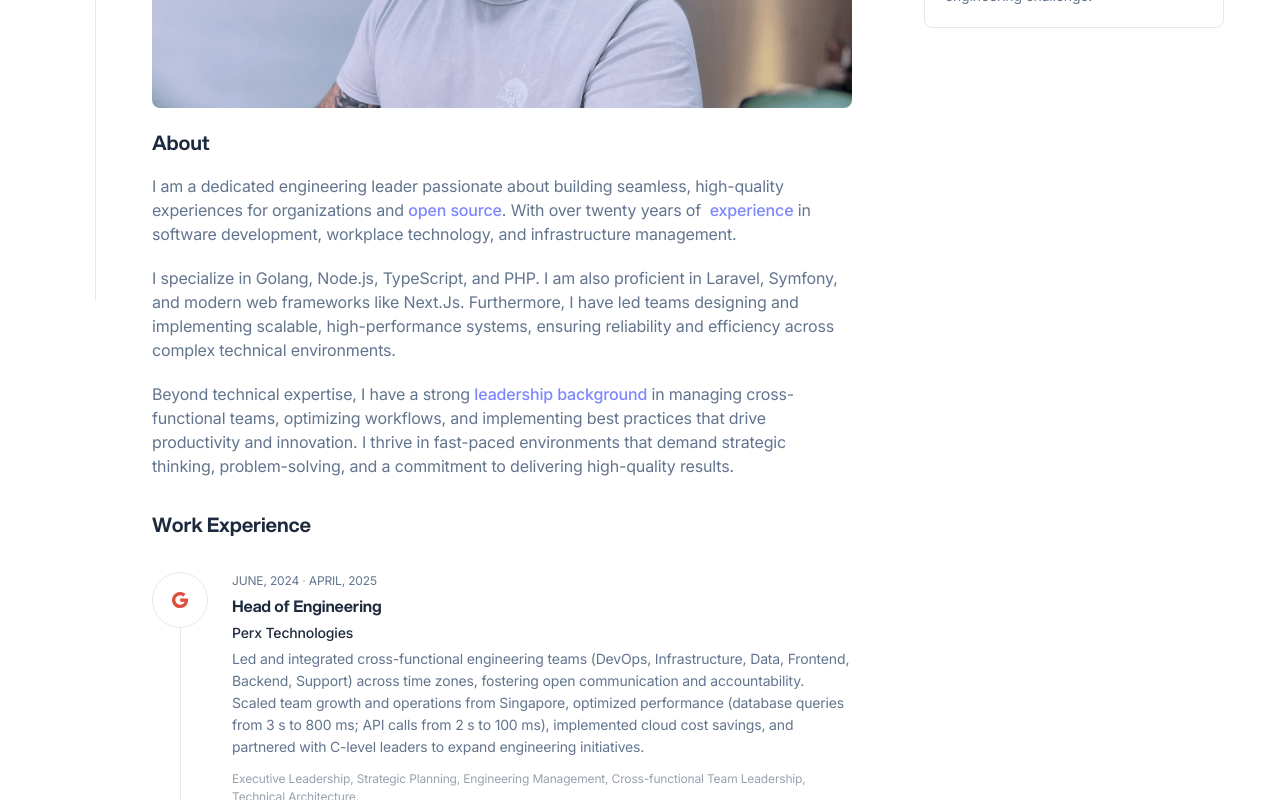
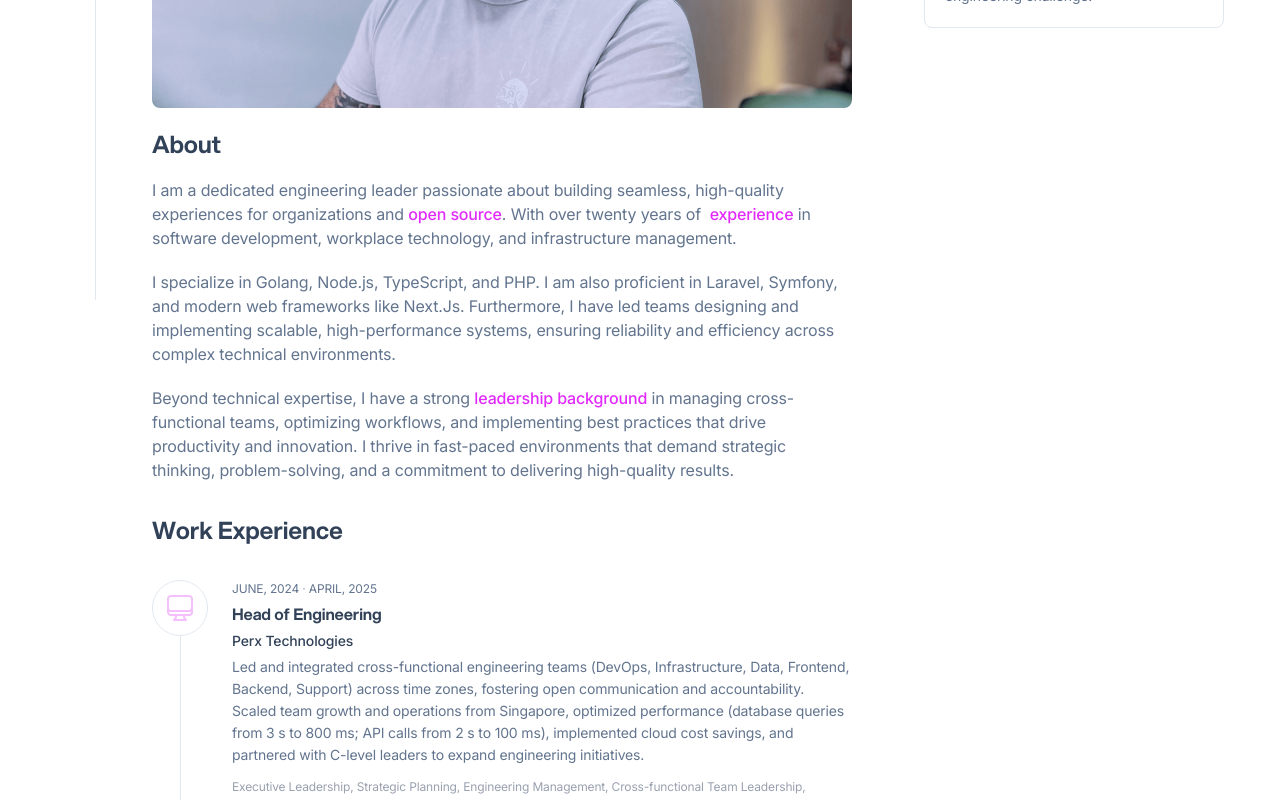
Before and after one commit to praesenx/api, a Vue app in the folder web/: page /about in a window 1280 px wide. Shown: the part 500-1300 px from the top of the page. Built offline with nearby package versions, Linux system fonts and the light colour scheme; a web font is replaced by a local one.

Commit message:
experience logos

```diff
--- a/web/src/css/support/blog.css
+++ b/web/src/css/support/blog.css
@@ -1,7 +1,7 @@
 .blog-link {
-    @apply text-indigo-400 font-medium;
-    @apply hover:text-indigo-500 hover:cursor-pointer hover:underline;
-    @apply dark:text-slate-500 dark:hover:text-slate-400;
+    @apply text-fuchsia-500 font-medium;
+    @apply hover:cursor-pointer hover:underline;
+    @apply dark:text-fuchsia-300 dark:hover:text-fuchsia-400;
 }
 
 .blog-h1 {
--- a/web/src/pages/AboutPage.vue
+++ b/web/src/pages/AboutPage.vue
@@ -10,12 +10,13 @@
 
 					<!-- Content -->
 					<div class="grow md:flex space-y-8 md:space-y-0 md:space-x-8 pt-12 md:pt-16 pb-16 md:pb-20">
-						<!-- Middle area -->
+
+                        <!-- Middle area -->
 						<div class="grow">
 							<div class="max-w-[700px]">
 								<section>
 									<!-- Page title -->
-									<h1 class="h1 blog-h1">
+									<h1 class="h1 font-aspekta mb-5 mt-5 text-slate-700 dark:text-slate-300">
 										Hi. I'm {{ user.profile.nickname }}
 										<span class="blog-fun-title-word-highlight">
 											<a :href="user.social.x.url" :title="user.social.x.title" target="_blank">{{ user.social.x.handle }}</a>
@@ -25,10 +26,10 @@
 									<img class="rounded-lg w-full mb-5" :src="aboutPicture" alt="About" />
 
 									<!-- Page content -->
-									<div class="text-slate-500 dark:text-slate-400 space-y-8">
+									<div class="space-y-8">
 										<div class="space-y-4">
-											<h3 class="h3 font-aspekta text-slate-800 dark:text-slate-100">About</h3>
-											<p class="block mb-5">
+											<h2 class="h2 font-aspekta text-slate-700 dark:text-slate-300">About</h2>
+											<p class="block mb-5 text-slate-500">
 												<span class="block">
 													I am a dedicated engineering leader passionate about building seamless, high-quality experiences for organizations and
 													<a class="blog-link" target="_blank" :href="user.social.github.url">open source</a>. With over twenty years of&nbsp;
@@ -37,12 +38,12 @@
 													</router-link>
 													in software development, workplace technology, and infrastructure management.
 												</span>
-												<span class="block mt-5">
+												<span class="block mt-5 text-slate-500">
 													I specialize in Golang, Node.js, TypeScript, and PHP. I am also proficient in Laravel, Symfony, and modern web frameworks like Next.Js. Furthermore, I have led teams designing and
 													implementing scalable, high-performance systems, ensuring reliability and efficiency across complex technical environments.
 												</span>
 											</p>
-											<p class="block mb-3">
+											<p class="block mb-3 text-slate-500">
 												Beyond technical expertise, I have a strong <a class="blog-link" :href="user.social.linkedin.url" target="_blank">leadership background</a> in managing cross-functional teams, optimizing
 												workflows, and implementing best practices that drive productivity and innovation. I thrive in fast-paced environments that demand strategic thinking, problem-solving, and a commitment to
 												delivering high-quality results.
@@ -51,8 +52,8 @@
 
 										<ExperiencePartial :experience="user.experience" />
 
-										<div class="space-y-5">
-											<h2 class="h3 font-aspekta text-slate-800 dark:text-slate-100">Let's Connect</h2>
+										<div class="mt-5 space-y-5">
+											<h2 class="h2 font-aspekta text-slate-700 dark:text-slate-300">Let's Connect</h2>
 											<p>
 												I’m excited to connect by <a class="blog-link" title="follow me on x" :href="`mailto:${user.profile.email}`">email</a> or
 												<a class="blog-link" target="_blank" :href="user.social.x">X</a> to chat about projects and ideas. I’m always open to freelance or long-term projects, so please feel free to reach out.
--- a/web/src/partials/ArticleItemPartial.vue
+++ b/web/src/partials/ArticleItemPartial.vue
@@ -15,7 +15,7 @@
                     </router-link>
 				</h3>
 				<div class="flex">
-					<div class="grow text-sm text-slate-500 dark:text-slate-500">
+					<div class="grow text-sm text-slate-500 dark:text-slate-600">
 						{{ item.excerpt }}
 					</div>
 					<router-link class="hidden lg:flex shrink-0 text-fuchsia-500 dark:text-sky-400 items-center justify-center w-12 group" :to="item.slug" tabindex="-1">
--- a/web/src/partials/ArticlesListPartial.vue
+++ b/web/src/partials/ArticlesListPartial.vue
@@ -1,6 +1,6 @@
 <template>
 	<section>
-		<h2 class="mb-5 font-aspekta text-slate-700 dark:text-sky-400 text-xl font-[650]">Latest Articles</h2>
+		<h2 class="mb-5 font-aspekta text-slate-700 dark:text-slate-300 text-xl font-[650]">Latest Articles</h2>
 
 		<!-- Filters -->
 		<ul class="flex flex-wrap text-sm border-b border-slate-100 dark:border-slate-800">
--- a/web/src/partials/ExperiencePartial.vue
+++ b/web/src/partials/ExperiencePartial.vue
@@ -1,6 +1,6 @@
 <template>
 	<div class="space-y-8">
-		<h2 class="h3 font-aspekta text-slate-800 dark:text-slate-100">Work Experience</h2>
+		<h2 class="h2 font-aspekta text-slate-700 dark:text-slate-300">Work Experience</h2>
 		<ul class="space-y-8">
 			<!-- Item -->
 			<li v-for="item in experience" :key="item.uuid" class="relative group">
@@ -10,17 +10,18 @@
 					<div
 						class="absolute left-0 h-14 w-14 flex items-center justify-center border border-slate-200 dark:border-slate-800 dark:bg-linear-to-t dark:from-slate-800 dark:to-slate-800/30 bg-white dark:bg-slate-900 rounded-full"
 					>
-						<svg xmlns="http://www.w3.org/2000/svg" width="16" height="16">
-							<path
-								fill="#DE4D3B"
-								d="M15.912 6.545h-7.75v3.273h4.393c-.702 2.182-2.437 2.91-4.428 2.91-2.12.002-3.992-1.368-4.601-3.37a4.693 4.693 0 0 1 1.959-5.307 4.854 4.854 0 0 1 5.722.33l2.414-2.265C10.947-.31 6.964-.69 3.867 1.186.771 3.06-.683 6.735.308 10.18c.99 3.445 4.185 5.822 7.819 5.82 4.477 0 8.525-2.91 7.785-9.456Z"
-							/>
-						</svg>
-					</div>
+
+                        <svg xmlns="http://www.w3.org/2000/svg" viewBox="0 0 24 24" stroke-width="1.5" stroke="currentColor" fill="currentColor" class="opacity-30 size-8 dark:opacity-30 fill-none text-fuchsia-500 dark:text-white">
+                            <path stroke-linecap="round" stroke-linejoin="round" d="M9 17.25v1.007a3 3 0 0 1-.879 2.122L7.5 21h9l-.621-.621A3 3 0 0 1 15 18.257V17.25m6-12V15a2.25 2.25 0 0 1-2.25 2.25H5.25A2.25 2.25 0 0 1 3 15V5.25m18 0A2.25 2.25 0 0 0 18.75 3H5.25A2.25 2.25 0 0 0 3 5.25m18 0V12a2.25 2.25 0 0 1-2.25 2.25H5.25A2.25 2.25 0 0 1 3 12V5.25" />
+                        </svg>
+
+
+
+                    </div>
 					<div class="pl-20 space-y-1">
 						<div class="text-xs text-slate-500 uppercase">{{ item.start_date }} <span class="text-slate-400 dark:text-slate-600">·</span> {{ item.end_date }}</div>
-						<div class="font-aspekta font-[650] text-slate-800 dark:text-slate-100">{{ item.position }}</div>
-						<div class="text-sm font-medium text-slate-800 dark:text-slate-100">{{ item.company }}</div>
+						<div class="font-aspekta font-[650] text-slate-700 dark:text-slate-100">{{ item.position }}</div>
+						<div class="text-sm font-medium text-slate-700 dark:text-slate-100">{{ item.company }}</div>
 						<div class="text-sm text-slate-500 dark:text-slate-400">{{ item.summary }}</div>
 						<div class="text-xs mt-3 text-gray-400 dark:text-gray-500">
 							{{ item.skills }}
```
